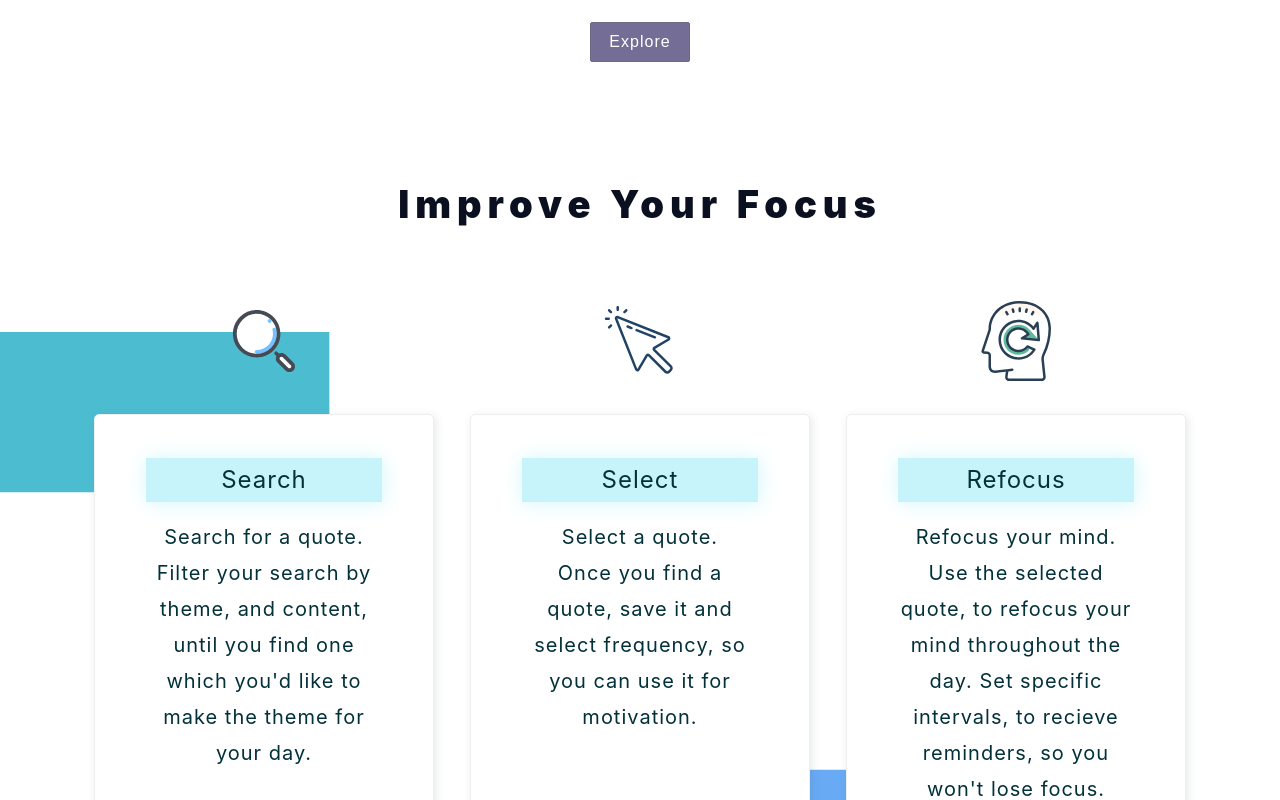
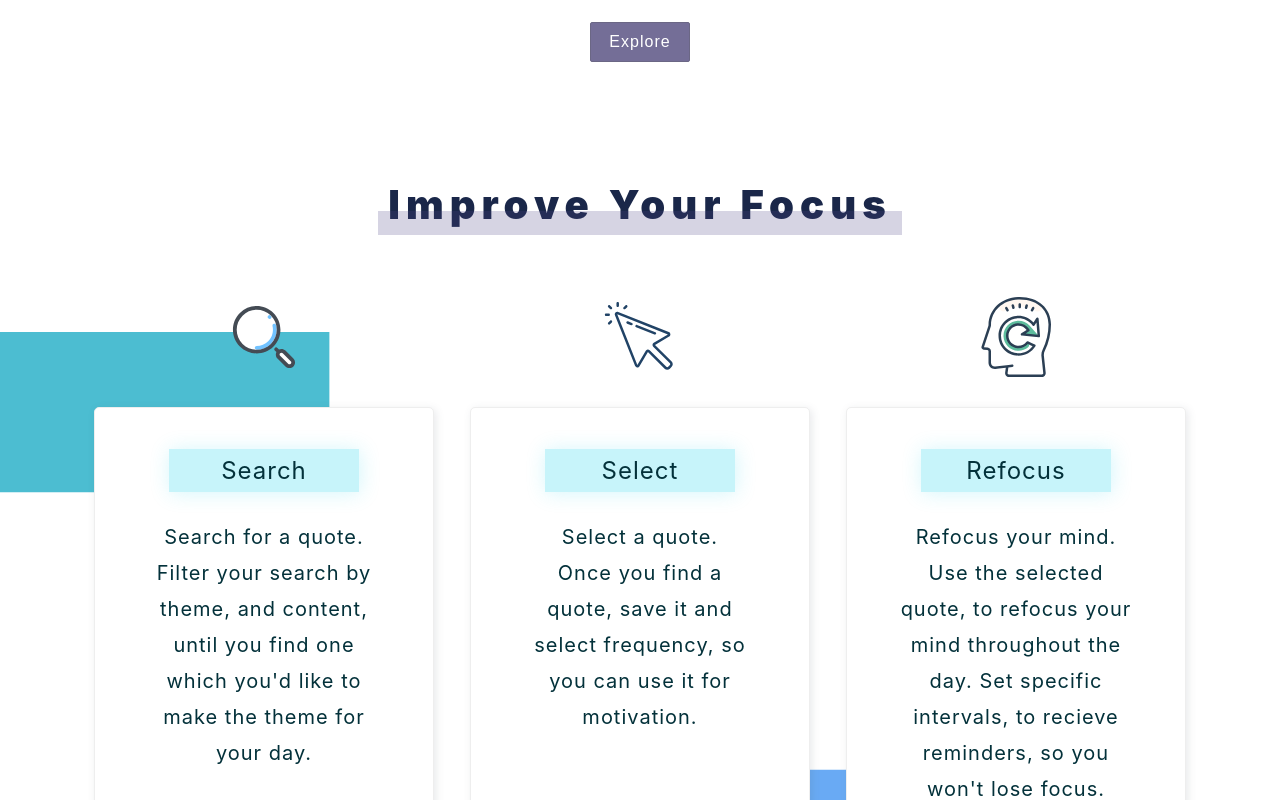
Before and after one commit to jddelia/mindrightapp, a React (Create React App) app: page / in a window 1280 px wide. Shown: the part 580-1380 px from the top of the page. Built offline with nearby package versions, Linux system fonts and the light colour scheme; a web font is replaced by a local one.

Commit message:
Update CSS

```diff
--- a/src/css/index.css
+++ b/src/css/index.css
@@ -284,7 +284,7 @@ code {
   border: 1px solid #8d88ac;
 }
 .home .howItWorks {
-  margin-top: 10%;
+  margin-top: 8%;
   padding: 2% 2% 2% 2%;
   height: 700px;
   display: grid;
@@ -295,15 +295,27 @@ code {
   justify-self: center;
   text-align: center;
   height: 70px;
-  color: #0a1020;
+  color: #1a2749;
+}
+.home .howItWorks .sectionHeader::before {
+  content: ".";
+  position: relative;
+  display: block;
+  background: rgba(75, 66, 133, 0.226);
+  width: 104%;
+  top: 55px;
+  left: -2%;
+  color: transparent;
+  font-size: 20px;
 }
 .home .howItWorks .sectionHeader .headerText {
-  font-size: 38px;
+  font-size: 40px;
   font-weight: 900;
   letter-spacing: 6px;
   font-family: "Roboto" sans-serif;
 }
 .home .howItWorks .steps {
+  margin-top: 2%;
   justify-self: center;
   width: 90%;
   padding: 2%;
@@ -337,21 +349,32 @@ code {
   align-items: center;
 }
 .home .howItWorks .stepSection .stepSectionContent .stepContentText {
-  text-align: center;
+  display: grid;
+  grid-template-columns: 1fr;
+  grid-template-rows: 10% 80%;
+  justify-items: center;
   width: 70%;
   height: 80%;
+  text-align: center;
   line-height: 1.8;
   letter-spacing: 1px;
   font-size: 20px;
   color: #03313a;
 }
+.home .howItWorks .stepSection .stepSectionContent .stepContentText:hover .stepAccent {
+  box-shadow: 4px 4px 20px #3ddcf181;
+  background: #25d5ec79;
+}
 .home .howItWorks .stepSection .stepSectionContent .stepContentText .stepAccent {
+  text-align: center;
   display: block;
-  margin-bottom: -8%;
+  width: 80%;
+  margin-bottom: -4%;
   font-size: 24px;
   color: #03313a;
   background: #25d5ec41;
   box-shadow: 1px 1px 20px #25d5ec34;
+  transition: all 0.2s;
 }
 
 /*# sourceMappingURL=index.css.map */
```
